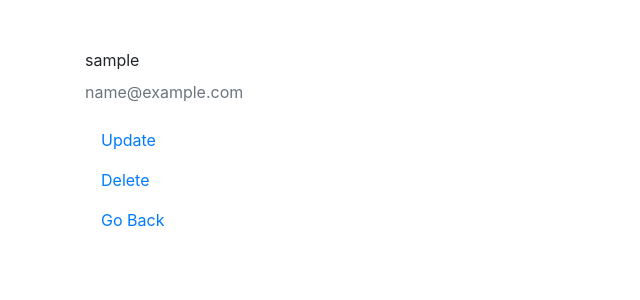
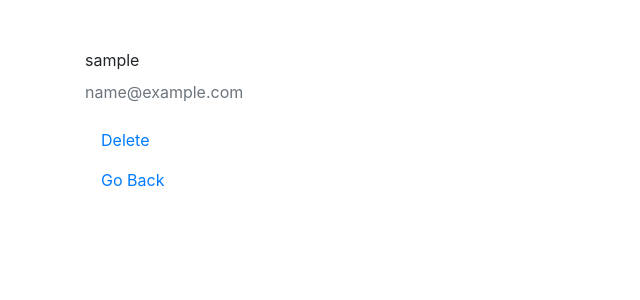
Before and after one commit to CS178A-B/final-project-bjls, a Django app: page /settings/ in a window 1280 px wide. Shown: the top 300 px of the page, without its empty margins (0-640 px from the left). Run offline with Django 3.2, Linux system fonts and the light colour scheme; the visitor is signed in with stand-in values (Sample User, id 1); some libraries are stand-ins or nearby versions.

Commit message:
changed some settings

```diff
--- a/backend/account/models.py
+++ b/backend/account/models.py
@@ -32,6 +32,8 @@ class Job(models.Model):
     description = models.CharField(max_length=150)
     poster = models.CharField(max_length=50)
 
+
+
 # class Student(models.Model):
 #     user = models.OneToOneField(User, on_delete=models.CASCADE, primary_key=True, related_name='student_profile')
 #     # user.is_student
--- a/backend/account/templates/account/login.html
+++ b/backend/account/templates/account/login.html
@@ -26,7 +26,6 @@
 
         <div class="border-top pt-3">
             <small class="text-muted">
-                Need An Account? <a class="ml-2" href="{% url 'account:register_student' %}">Sign Up Now</a>
             </small>
 
         </div>
--- a/backend/account/templates/account/settings.html
+++ b/backend/account/templates/account/settings.html
@@ -14,7 +14,6 @@
             <div class="media-body">
                 <h2 class="account-heading">{{ request.user.name }}</h2>
                 <p class="text-secondary">{{ request.user.email }}</p>
-                <a class="nav-item nav-link" href="{% url 'account:update_student' %}">Update</a>
                 <a class="nav-item nav-link" href="{% url 'account:delete' %}">Delete</a>
                 <a class="nav-item nav-link" href="{% url 'account:dashboard' %}">Go Back</a>
 
```
Also changed, not shown: backend/api/api.py (line endings or trailing spaces), web/package-lock.json, 1 other file.
